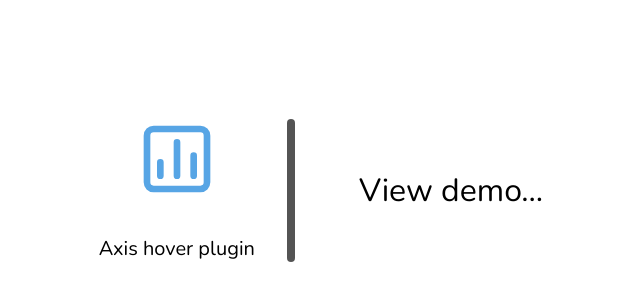
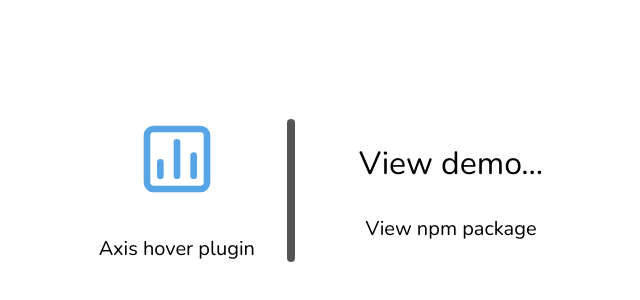
Before and after one commit to Jordanw95/chart-js-axis-plugin-demo, a React app: page / in a window 1280 px wide. Shown: the part 218-518 px from the top of the page, without its empty margins (311-951 px from the left). Built offline with nearby package versions, Linux system fonts and the light colour scheme.

Commit message:
sort crashing at end of sort bug, add link to npm package in entrance, addn font size props to button

```diff
--- a/src/components/chart/chart.tsx
+++ b/src/components/chart/chart.tsx
@@ -34,10 +34,10 @@ class ChartComponent extends React.Component<ChartProps, ChartState> {
       this.createNewChart();
       return;
     }
+    chart.data = data;
     if (prevProps.data !== data) {
-      chart.data = data;
       this.createNewChart();
-      // chart.update();
+      return
     }
     if (prevProps.chartOpts !== chartOpts && chartOpts) {
       this.updateChart(chart, chartOpts, data);
--- a/src/components/entrance/entrance.tsx
+++ b/src/components/entrance/entrance.tsx
@@ -24,6 +24,10 @@ class Entrance extends React.Component<EntranceProps, EntranceState> {
     this.setState({ fade: true });
     setTimeout(() => this.props.onEnter(), this.props.fadeDuration * 1000);
   };
+
+  openNpm = () => {
+    window.open('https://www.npmjs.com/package/axis-hover-plugin', '_blank')?.focus()
+  }
 
   render() {
     const bodyClass = `${styles['entrance-body']} ${
@@ -54,6 +58,9 @@ class Entrance extends React.Component<EntranceProps, EntranceState> {
             <Button onClick={() => this.handleEnter()} variant="fancy">
               View demo...
             </Button>
+            <Button onClick={() => this.openNpm()} variant="fancy" size="md">
+              View npm package
+            </Button>
           </div>
         </div>
       </div>
--- a/src/components/entrance/style.css
+++ b/src/components/entrance/style.css
@@ -48,4 +48,10 @@
 .button-container{
     display: flex;
     align-items: center;
+    flex-direction: column;
+    justify-content: space-evenly;
 }
+
+.npm-button{
+    --button-font-size: 20px;
+}
--- a/src/ui/button/button.tsx
+++ b/src/ui/button/button.tsx
@@ -5,6 +5,7 @@ type ButtonVariant = 'standard' | 'fancy';
 
 interface ButtonProps extends React.ComponentPropsWithoutRef<'button'> {
   variant?: ButtonVariant;
+  size?: string;
 }
 
 class Button extends React.Component<ButtonProps, {}> {
@@ -12,8 +13,8 @@ class Button extends React.Component<ButtonProps, {}> {
     super(props);
   }
   render() {
-    const { variant = 'standard', children, onClick } = this.props;
-    const buttonClass = `${styles.button} ${styles[variant]}`;
+    const { variant = 'standard', children, onClick, size="" } = this.props;
+    const buttonClass = `${styles.button} ${styles[variant]} ${styles[size]}`;
     return (
       <button className={buttonClass} onClick={onClick}>
         {children}
--- a/src/ui/button/style.css
+++ b/src/ui/button/style.css
@@ -1,3 +1,7 @@
+:root{
+    --button-font-size: 32px;
+}
+
 .button{
     font-family: 'Nunito', sans-serif;
 }
@@ -20,7 +24,7 @@
     margin: 0;
     cursor: pointer;
     height: 2em;
-    font-size:32px;
+    font-size: var(--button-font-size);
     border-radius: 2px;
     padding: 6px 1em;
     background: linear-gradient(#1095c1 0 0) calc(100% - var(--p,0%)) / var(--p,0%) no-repeat;
@@ -32,3 +36,7 @@
     --p: 100%;
     color: #fff;
 }
+
+.md {
+    font-size: 20px;
+}
```
